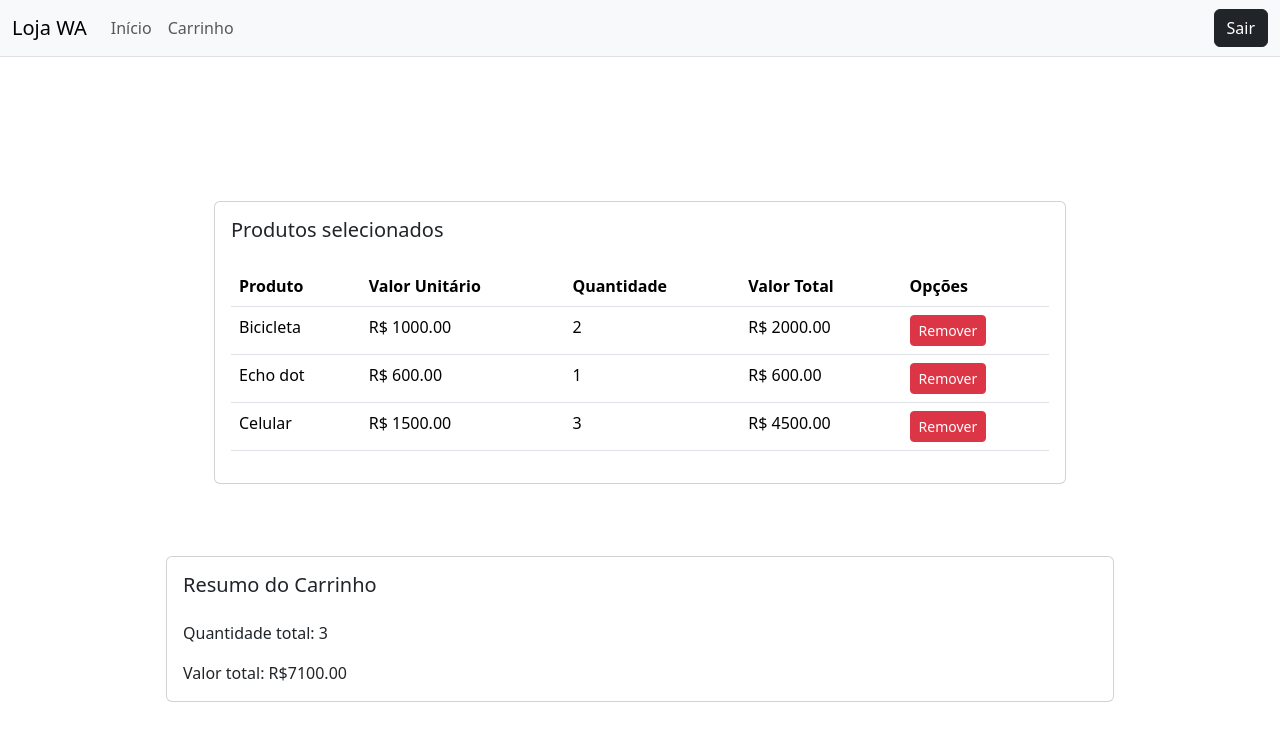
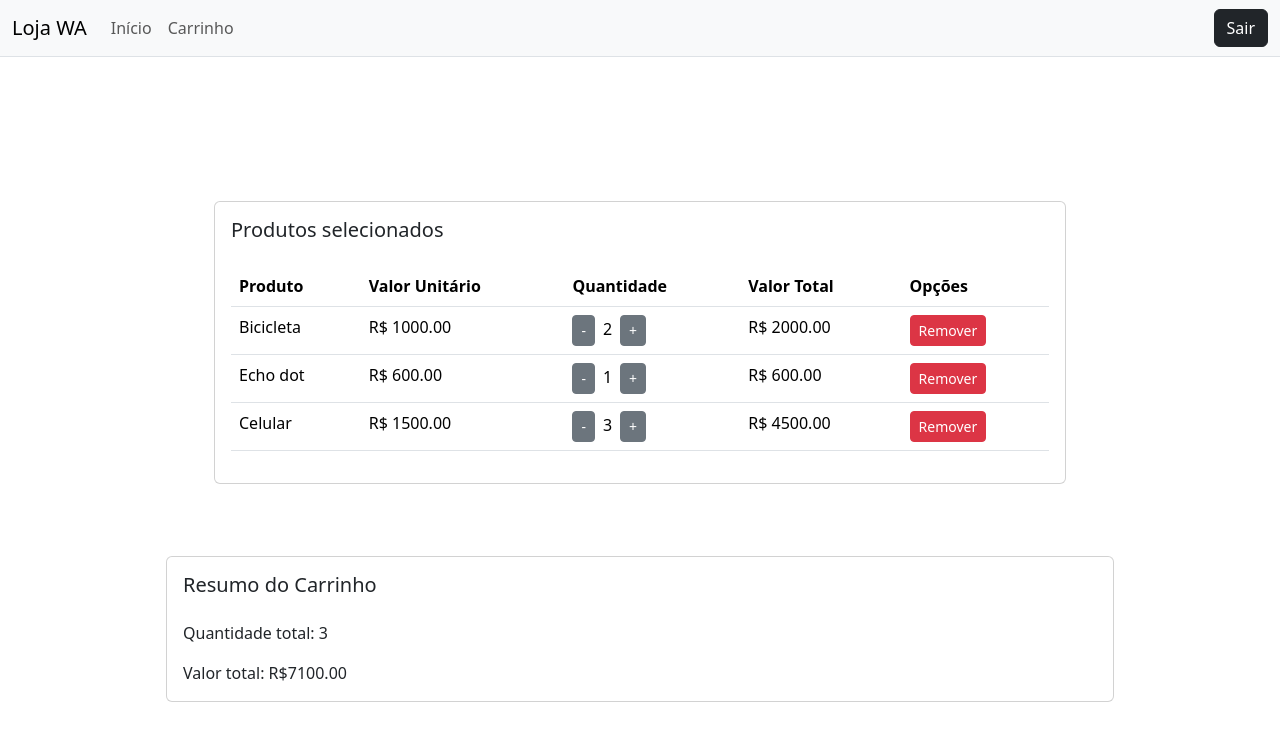
Before and after one commit to gabrielfreitas1406/react-tp1-gabriel-freitas, a Next.js app in the folder my-app/: page /carrinho in a window 1280 px wide. Shown: the top 740 px of the page. Built offline with nearby package versions, Linux system fonts and the light colour scheme.

Commit message:
adicionando o botão + e - de quantidade

```diff
--- a/my-app/src/app/components/ItemCarrinho/ItemCarrinnho.tsx
+++ b/my-app/src/app/components/ItemCarrinho/ItemCarrinnho.tsx
@@ -17,7 +17,12 @@ export default function ItemCarrinho({itemCarrinho, removerItemDoCarrinho}: Item
         <tr key={String(itemCarrinho.id)}>
                 <td>{itemCarrinho.nome}</td>
                 <td>R$ {itemCarrinho.preco.toFixed(2)}</td>
-                <td>{String(itemCarrinho.quantidade)}</td>
+                <td>
+                <button className="btn btn-secondary btn-sm me-2">-</button>
+                {String(itemCarrinho.quantidade)}
+                <button className="btn btn-secondary btn-sm ms-2">+</button>
+                </td>
+
                 <td>R$ {valorTotalProduto(itemCarrinho.preco, itemCarrinho.quantidade).toFixed(2)}</td>
                 <td>
                 <button className="btn btn-danger btn-sm" onClick={()=>clickRemoverDoCarrinho(itemCarrinho.id)}>
```
